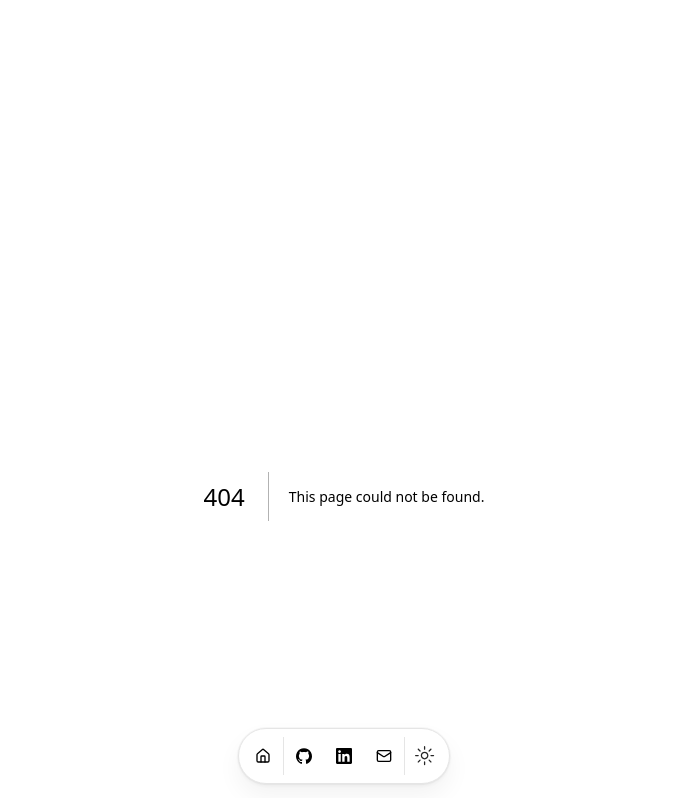
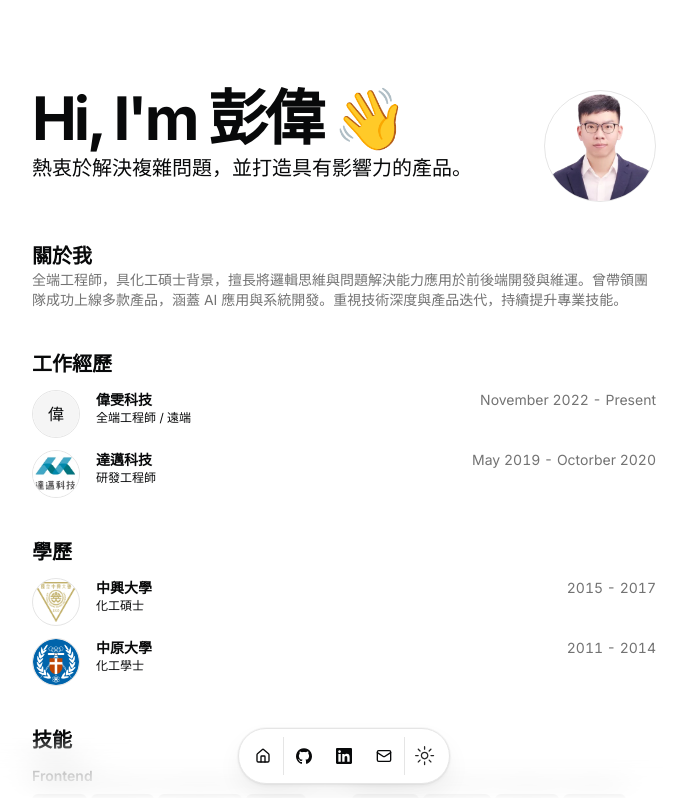
Before and after one commit to franco820711/portfolio, a Next.js app: page /portfolio/ in a window 1280 px wide. Before the commit this address had no page. Shown: the top 798 px of the page, without its empty margins (296-983 px from the left). Built offline with nearby package versions, Linux system fonts and the light colour scheme.

Commit message:
update deploy

```diff
--- /dev/null
+++ b/next.config.js
@@ -0,0 +1,10 @@
+/** @type {import('next').NextConfig} */
+const nextConfig = {
+  output: 'export',
+  basePath: '/portfolio',
+  images: {
+    unoptimized: true,
+  },
+}
+
+module.exports = nextConfig
--- a/src/data/resume.tsx
+++ b/src/data/resume.tsx
@@ -50,14 +50,14 @@ export const DATA = {
     social: {
       GitHub: {
         name: 'GitHub',
-        url: 'https://franco19930711.github.io/',
+        url: 'https://github.com/franco820711',
         icon: Icons.github,
 
         navbar: true,
       },
       LinkedIn: {
         name: 'LinkedIn',
-        url: 'https://dub.sh/dillion-linkedin',
+        url: 'https://www.linkedin.com/in/wei-peng-889670112',
         icon: Icons.linkedin,
 
         navbar: true,
@@ -91,7 +91,7 @@ export const DATA = {
       href: '#',
       badges: [],
       location: '遠端',
-      title: '全端工程師',
+      title: '全端工程師 / 遠端',
       logoUrl: '',
       start: 'November 2022',
       end: 'Present',
```
